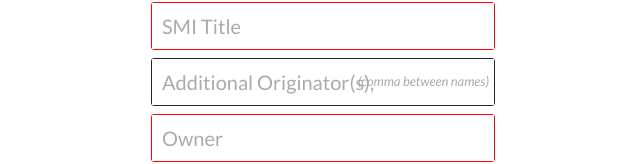
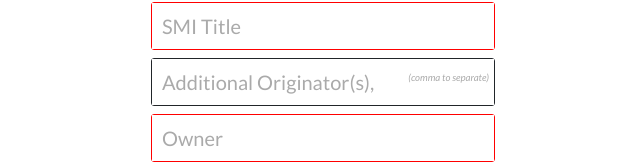
Before and after one commit to jpbrla/Smi, a React (Create React App) app: page /createnew in a window 1280 px wide. Shown: the part 200-364 px from the top of the page, without its empty margins (317-957 px from the left). Built offline with nearby package versions, Linux system fonts and the light colour scheme.

Commit message:
testing comma text

```diff
--- a/src/pages/create_new/index.js
+++ b/src/pages/create_new/index.js
@@ -110,7 +110,7 @@ const CreateNewPage = () => {
                             placeholder="Additional Originator(s),"
                             value={origins}
                             onChange={(e) => setOrigins(e.target.value)} />
-                        <span className="fs-13 position-absolute r-0 fc-grey f-regular-italic mr-5">(comma between names)</span>
+                        <span className="fs-13 position-absolute r-0 fc-grey f-regular-italic mr-5"><sup>(comma to separate)</sup></span>
                     </div>
                 </div>
                 <div className="mt-2">
```
